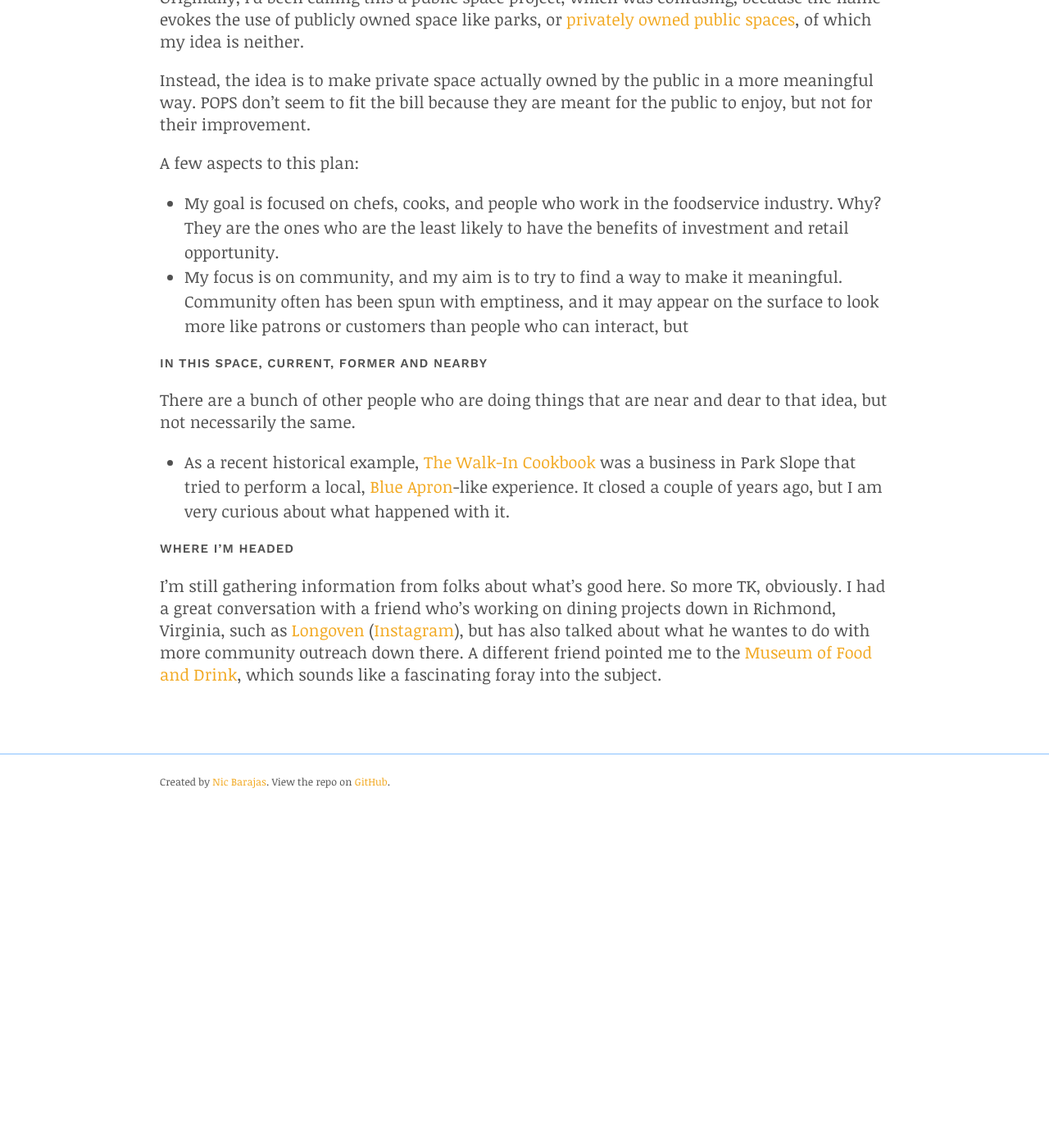
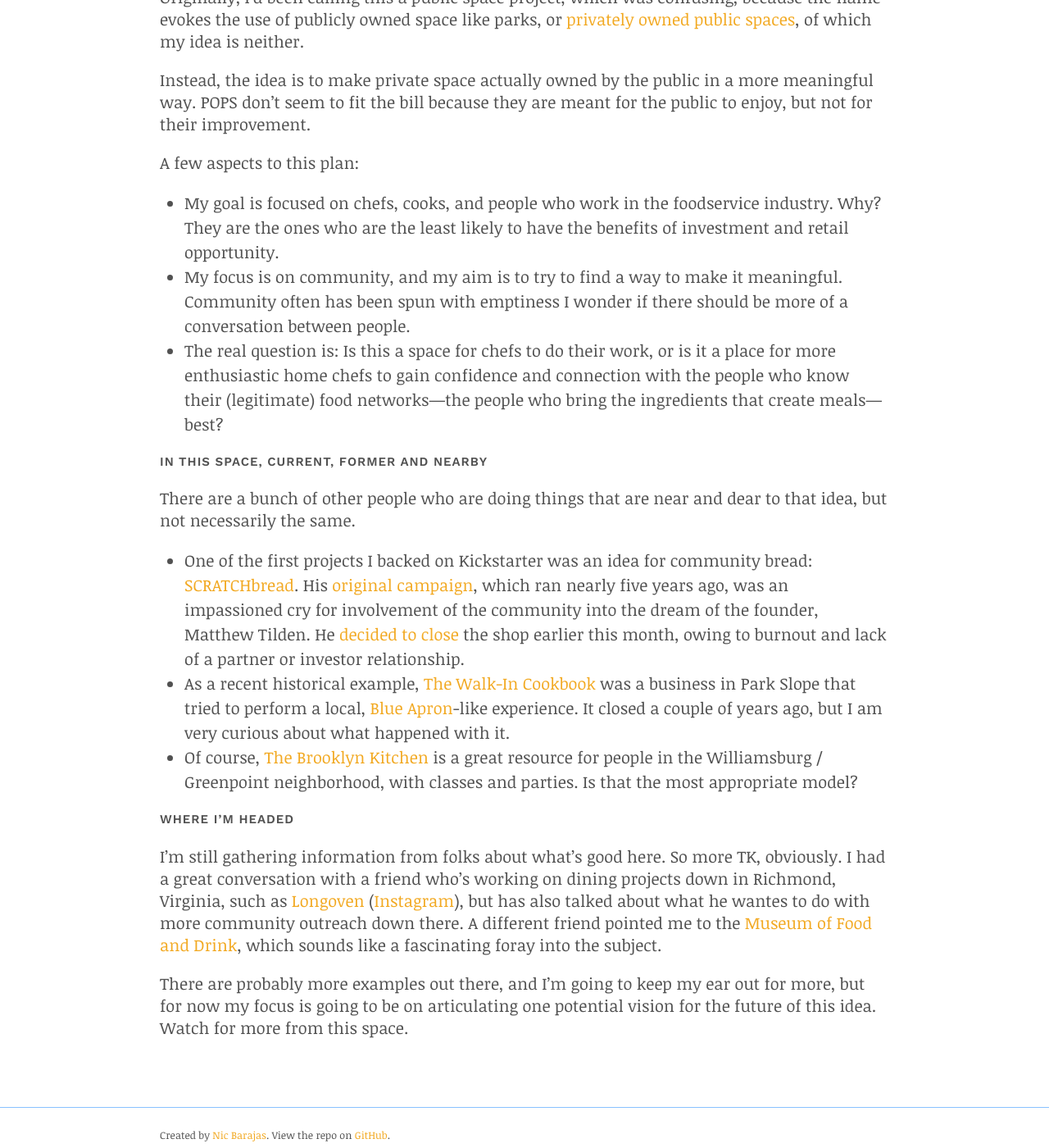
Before and after one commit to nicbarajas/sva-ixd-thesis, a Jekyll site: the page built from _posts/2015-10-18-research-plan-public-space.md, in a window 1280 px wide and 1400 px high, scrolled down 468 px. Shown: the whole window at 82% size. Built offline with Jekyll 4.4.1, drawn with Linux system fonts in a browser that asks for light colours; before the commit the page ends 1437 px from its top, so only the background shows below that.

Commit message:
Post updates.

```diff
--- a/_posts/2015-10-18-research-plan-public-space.md
+++ b/_posts/2015-10-18-research-plan-public-space.md
@@ -21,16 +21,23 @@
 A few aspects to this plan:
 
 - My goal is focused on chefs, cooks, and people who work in the foodservice industry. Why? They are the ones who are the least likely to have the benefits of investment and retail opportunity.
-- My focus is on community, and my aim is to try to find a way to make it meaningful. Community often has been spun with emptiness, and it may appear on the surface to look more like patrons or customers than people who can interact, but
+- My focus is on community, and my aim is to try to find a way to make it meaningful. Community often has been spun with emptiness I wonder if there should be more of a conversation between people.
+- The real question is: Is this a space for chefs to do their work, or is it a place for more enthusiastic home chefs to gain confidence and connection with the people who know their (legitimate) food networks—the people who bring the ingredients that create meals—best?
 
 ## In this space, current, former and nearby
 
 There are a bunch of other people who are doing things that are near and dear to that idea, but not necessarily the same.
 
+- One of the first projects I backed on Kickstarter was an idea for community bread: [SCRATCHbread][]. His [original campaign][kickstarter-campaign], which ran nearly five years ago, was an impassioned cry for involvement of the community into the dream of the founder, Matthew Tilden. He [decided to close][email-to-folks] the shop earlier this month, owing to burnout and lack of a partner or investor relationship.
 - As a recent historical example, [The Walk-In Cookbook][twic] was a business in Park Slope that tried to perform a local, [Blue Apron][]-like experience. It closed a couple of years ago, but I am very curious about what happened with it.
+- Of course, [The Brooklyn Kitchen][] is a great resource for people in the Williamsburg / Greenpoint neighborhood, with classes and parties. Is that the most appropriate model?
 
+[SCRATCHbread]: http://scratchbread.com
+[kickstarter-campaign]: https://www.kickstarter.com/projects/1105420724/dough
+[email-to-folks]: http://us10.campaign-archive2.com/?u=89ac6db4e0cd97c69902fca83&id=e2b99a855e
 [twic]: http://www.heresparkslope.com/home/2014/2/17/closed-for-business-the-walk-in-cookbook-72-7th-avenue.html
 [Blue Apron]: https://www.blueapron.com/
+[The Brooklyn Kitchen]: http://www.thebrooklynkitchen.com
 
 ## Where I’m headed
 
@@ -39,3 +46,5 @@
 [Longoven]: http://www.longovenrva.com/
 [longoven IG]: https://instagram.com/longovenrva/
 [mofad]: http://www.mofad.org
+
+There are probably more examples out there, and I’m going to keep my ear out for more, but for now my focus is going to be on articulating one potential vision for the future of this idea. Watch for more from this space.
```
